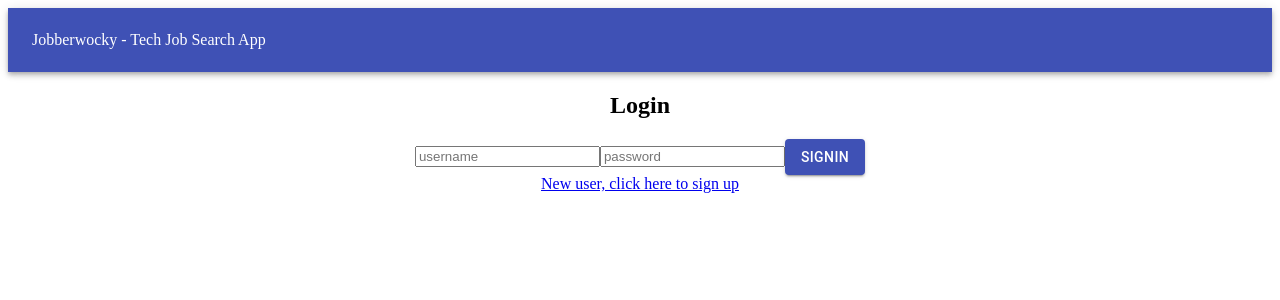
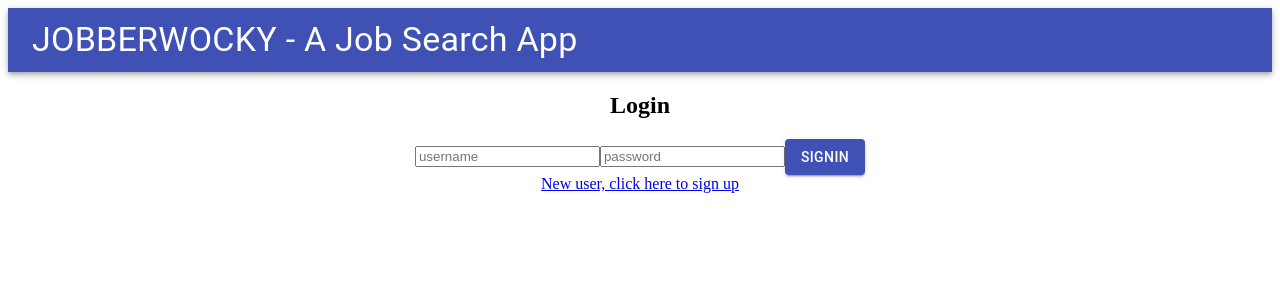
Before and after one commit to techhired/front_end_getTheJob, a React (Create React App) app in the folder main/: page / in a window 1280 px wide. Shown: the top 300 px of the page. Built offline with nearby package versions, Linux system fonts and the light colour scheme.

Commit message:
added more CSS to JobSearch/Form

```diff
--- a/main/src/component/JobSearch/JobSearch.js
+++ b/main/src/component/JobSearch/JobSearch.js
@@ -11,6 +11,8 @@ import { makeStyles } from '@material-ui/core/styles';
 import TextField from '@material-ui/core/TextField';
 import Link from '@material-ui/core/Link';
 import Typography from '@material-ui/core/Typography';
+import Grid from '@material-ui/core/Grid'
+import Paper from '@material-ui/core/Paper';
 import uuid from 'uuid';
 
 export class JobSearch extends React.Component {
@@ -32,7 +34,7 @@ export class JobSearch extends React.Component {
 
         return (
             <div>
-                <Button variant='contained' color='secondary' onClick={this.handleLogout}> Sign Out </Button>
+                <Button variant='contained' color='default' onClick={this.handleLogout}> Sign Out </Button>
                 <Typography>
                 <li>
                     <Link component={RouterLink} to="/myjobs"> My Jobs </Link>
@@ -40,17 +42,20 @@ export class JobSearch extends React.Component {
                 </Typography>
                 <ul>
                     <JobSearchForm onComplete={this.handleJobRender}/>
-                    { this.props.jobSearch.map(current =>
+                    <Grid container spacing={24} style={{padding:24}}>
+                    { this.props.jobSearch.map(current => ( <Grid item xs={6} sm={6} lg={4} xl={3}>
                        <li key={uuid()}>
-                           <p style={{ fontWeight: 'bold' }}>Organization: {current.organization}</p><br/>
+                           <p style={{ fontWeight: 'bold', backgroundColor: 'yellow'}}>Organization: {current.organization}</p><br/>
                            <p>{current.title}</p><br/>
                            <p>{current.location}</p><br/>
                            <p>{current.summary}</p><br/>
                            <p>{current.created}</p><br/>
                        <br/><a href={current.url}>{current.url}</a><br/>
                        </li>
-                    )
+                      </Grid>
+                    ))
                     }
+                    </Grid>
                 </ul>
             </div>
         )
--- a/main/src/component/JobSearchForm/JobSearchForm.js
+++ b/main/src/component/JobSearchForm/JobSearchForm.js
@@ -3,6 +3,7 @@ import './JobSearchForm.scss';
 import Button from '@material-ui/core/Button';
 import { makeStyles } from '@material-ui/core/styles';
 import TextField from '@material-ui/core/TextField';
+import Grid from '@material-ui/core/Grid'
 
 
 let initialState = {title: '', location: ''}
@@ -29,6 +30,7 @@ export default class JobSearchForm extends Component {
 
     render() {
         return(
+          <Grid container={true} direction='column' justify='space-evenly' alignItems='center' alignContent='center' spacing={0} >
             <form onSubmit={this.handleSubmit}>
                 <input
                     type='text'
@@ -46,6 +48,7 @@ export default class JobSearchForm extends Component {
                 />
                 <Button variant='contained' color='primary' type='submit'>Search</Button>
             </form>
+          </Grid>
         )
     }
 }
--- a/main/src/component/NavBar/NavBar.js
+++ b/main/src/component/NavBar/NavBar.js
@@ -7,8 +7,8 @@ const NavBar = () => {
     <div>
       <AppBar position="static">
         <Toolbar>
-          <Typography variant="title" color="inherit">
-            Jobberwocky - Tech Job Search App
+          <Typography variant="h4" color="inherit">
+            JOBBERWOCKY - A Job Search App
           </Typography>
         </Toolbar>
       </AppBar>
```
